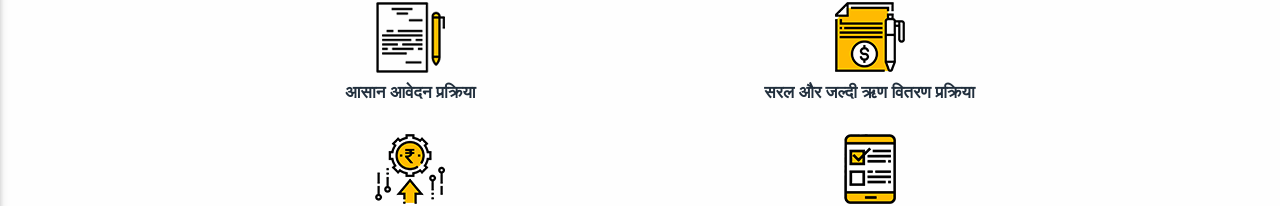
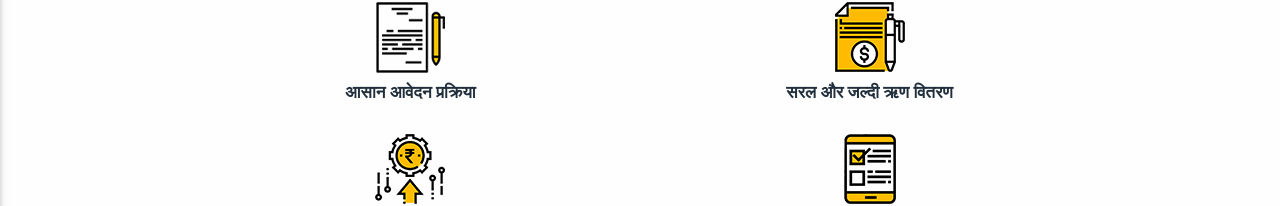
Before and after one commit to hr21/hr21-ShivKrupaAuto, a plain HTML site: page index.html in a window 1280 px wide. Shown: the part 402-608 px from the top of the page. Drawn offline with Linux system fonts and the light colour scheme.

Commit message:
Update index.html

```diff
--- a/index.html
+++ b/index.html
@@ -125,7 +125,7 @@
 				</div>
 				<div class="col s6">
 					<img src="img/download.png" alt="">
-					<h5>सरल और जल्दी ऋण वितरण प्रक्रिया</h5>
+					<h5>सरल और जल्दी ऋण वितरण </h5>
 				</div>
 			</div>
 			<div class="row mb">
```
